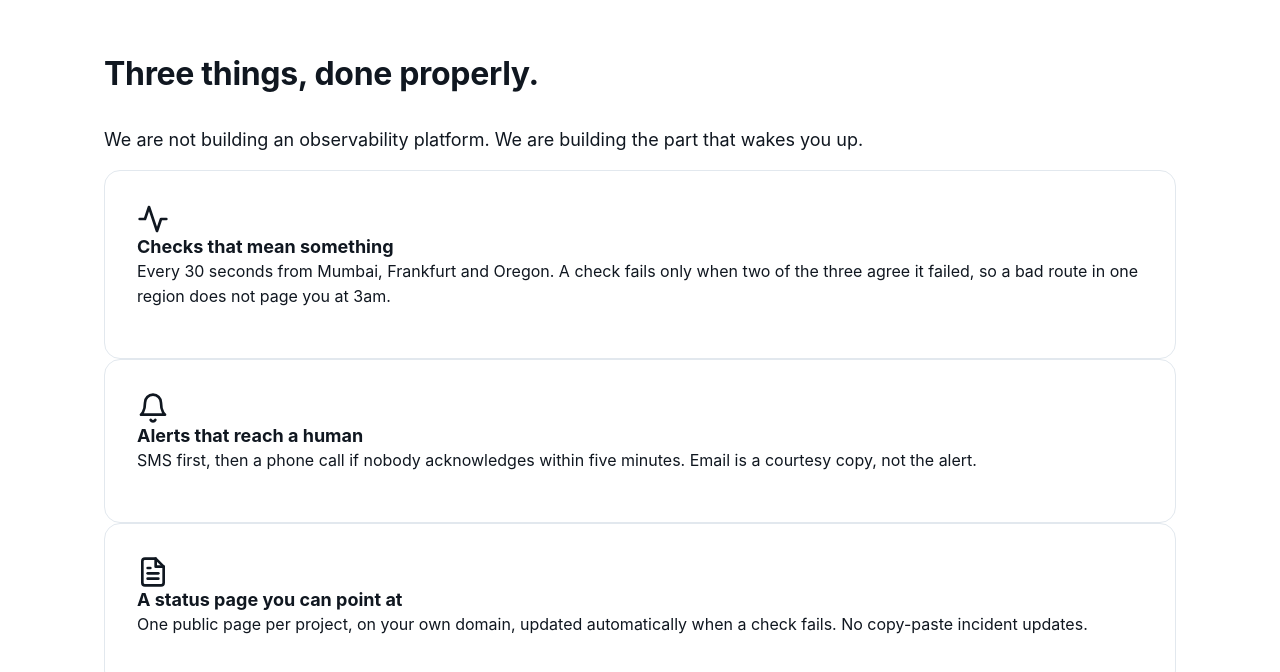
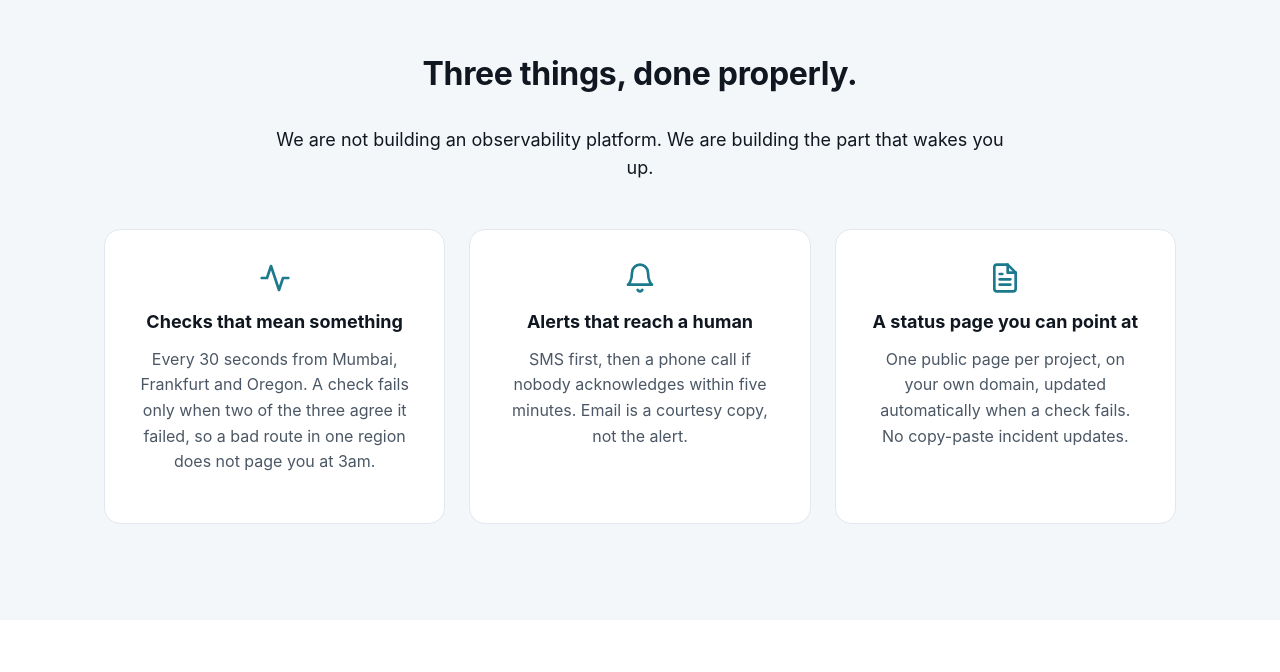
Before and after one commit to rahul-ambarakonda/Clean_Harbours_Demo, a website: page public/index.html in a window 1280 px wide. Shown: the part 908-1580 px from the top of the page. Drawn offline with Linux system fonts and the light colour scheme.

Commit message:
feat: add styles for features section to styles.css

```diff
--- a/public/styles.css
+++ b/public/styles.css
@@ -525,6 +525,65 @@ h3 {
   margin-right: auto;
 }
 
+/* Features Section */
+#features {
+  background-color: var(--color-surface-sunken);
+  scroll-margin-top: 80px; /* Offset for sticky header */
+  text-align: center; /* Center the heading and intro text */
+}
+
+#features .text-lead {
+  max-width: 65ch; /* Cap measure for readability */
+  margin-left: auto;
+  margin-right: auto;
+}
+
+.feature-cards-grid {
+  display: grid;
+  grid-template-columns: 1fr;
+  gap: var(--space-5);
+  margin-top: var(--space-7); /* Gap between intro and grid */
+}
+
+@media (min-width: 640px) {
+  .feature-cards-grid {
+    grid-template-columns: 1fr 1fr;
+  }
+}
+
+@media (min-width: 960px) {
+  .feature-cards-grid {
+    grid-template-columns: 1fr 1fr 1fr;
+  }
+}
+
+.feature-card {
+  display: flex;
+  flex-direction: column;
+  align-items: center; /* Center content within the card */
+  text-align: center;
+}
+
+.feature-card__icon {
+  color: var(--color-accent);
+  margin-bottom: var(--space-4);
+}
+
+.feature-card__title {
+  font-size: var(--text-h3);
+  line-height: var(--text-h3-line-height);
+  font-weight: 650;
+  color: var(--color-ink);
+  margin-bottom: var(--space-3);
+}
+
+.feature-card__description {
+  font-size: var(--text-body);
+  line-height: var(--text-body-line-height);
+  color: var(--color-ink-soft);
+  max-width: 50ch; /* Cap measure for readability */
+}
+
 /* Buttons */
 .btn {
   display: inline-flex;
```
